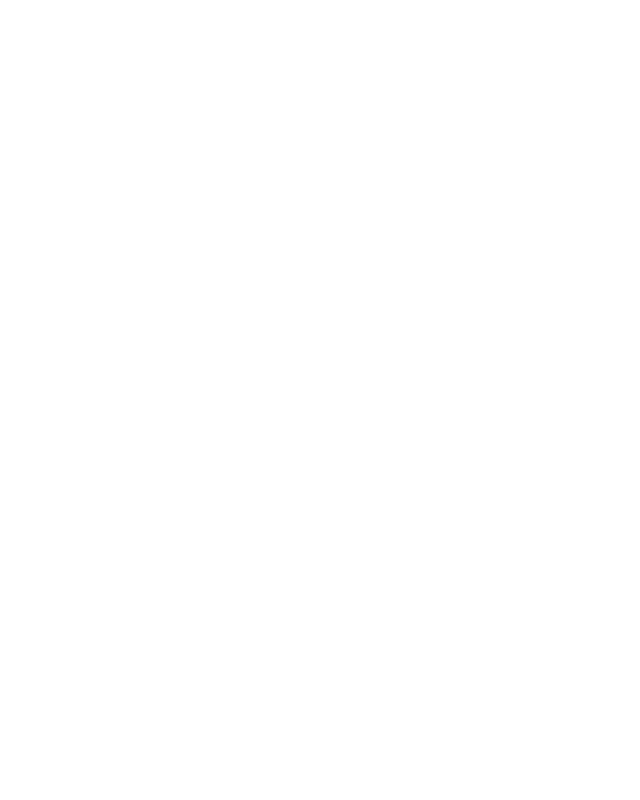
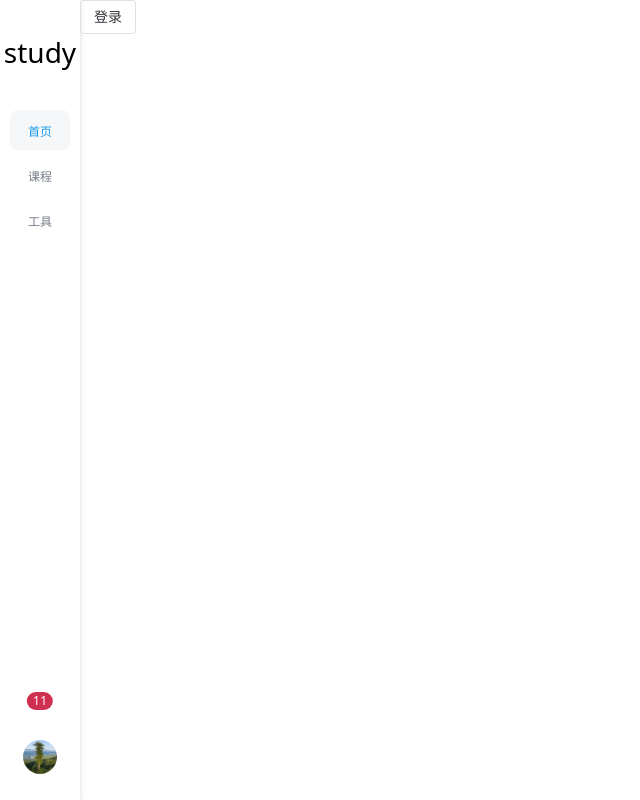
Before and after one commit to Runningsnails12/LearningAssistance, a Vue app: page /home in a window 1280 px wide. Before the commit this address had no page. Shown: the whole page, without its empty margins (0-640 px from the left). Built offline with nearby package versions, Linux system fonts and the light colour scheme; a small style sheet from the web is missing.

Commit message:
feat: add NavBar

```diff
--- a/src/App.vue
+++ b/src/App.vue
@@ -17,11 +17,4 @@
 
 <style lang="scss">
 @import './assets/root.scss';
-#app {
-  font-family: Avenir, Helvetica, Arial, sans-serif;
-  -webkit-font-smoothing: antialiased;
-  -moz-osx-font-smoothing: grayscale;
-  text-align: center;
-  color: var(--text-blue);
-}
 </style>
--- a/src/assets/root.scss
+++ b/src/assets/root.scss
@@ -1,9 +1,13 @@
 :root {
   //基本样式
+  --bg-white: #fff;
   --bg-grey: #F6F7F9;
   --text-blue: #1B9AEE;
   --text-grey: #808080;
   --line-grey: #BBBBBB;
+
+  //导航栏
+  --nav-text-black: #777c88;
 
   //学生端作业列表
   --hw-bg: #ECECEC;
--- /dev/null
+++ b/src/components/NavBar.vue
@@ -0,0 +1,181 @@
+<template>
+  <div class="container">
+    <div class="logo">
+      study
+    </div>
+    <section class="nav">
+      <div class="nav_details">
+        <router-link
+          v-for="item in navData"
+          :key="item.id"
+          class="nav_item_a"
+          :class="[item.id === $route.meta.id ? 'active' : '']"
+          :to="item.path"
+        >
+          <div class="nav_item">
+            <i
+              :class="item.icon"
+              class="nav_icon"
+            />
+            <span class="nav_title">{{ item.title }}</span>
+          </div>
+        </router-link>
+      </div>
+    </section>
+    <section class="tools">
+      <div class="tool">
+        <i class="iconfont icon-sousuo" />
+      </div>
+      <div class="tool">
+        <n-badge
+          :value="11"
+          :max="99"
+        >
+          <i class="iconfont icon-xiaoxizhongxin" />
+        </n-badge>
+      </div>
+    </section>
+    <section class="avatar">
+      <img
+        src="/img/avatar.jpg"
+        alt="头像"
+        class="avatar_img"
+      >
+    </section>
+  </div>
+</template>
+<script setup lang="ts">
+import { reactive } from 'vue'
+import { NBadge } from 'naive-ui'
+
+interface NavItem {
+  id: number;
+  title: string;
+  icon: string;
+  path: string;
+}
+const navData = reactive<Array<NavItem>>([
+  {
+    id: 0,
+    title: '首页',
+    icon: 'iconfont icon-shouye',
+    path: '/home',
+  },
+  {
+    id: 1,
+    title: '课程',
+    icon: 'iconfont icon-kecheng',
+    path: '/course',
+  },
+  {
+    id: 2,
+    title: '工具',
+    icon: 'iconfont icon-gongju-',
+    path: '/tool',
+  },
+])
+</script>
+<style lang="scss" scoped>
+.hover_bg {
+  background-color: var(--bg-grey);
+}
+.container {
+  width: 80px;
+  height: 100vh;
+  display: flex;
+  flex-direction: column;
+  background-color: var(--bg-white);
+  box-shadow: 0 1px 5px 0 rgb(57 66 60 / 20%);
+  .logo {
+    flex: 0 0 auto;
+    padding: 30px 0;
+    text-align: center;
+    font-size: 28px;
+  }
+  .nav {
+    display: flex;
+    height: 100%;
+    flex: 1 1 auto;
+    flex-direction: column;
+    justify-content: center;
+    align-items: center;
+    .icon {
+      width: 24px;
+      height: 24px;
+      color: var(--text-blue);
+    }
+    .nav_details {
+      height: 100%;
+      overflow: hidden;
+      .nav_item_a {
+        margin: 5px 0;
+        display: flex;
+        color: var(--nav-text-black);
+        flex-direction: column;
+        justify-content: center;
+        align-items: center;
+        text-decoration: none;
+        border-radius: 8px;
+        &.active {
+          color: var(--text-blue);
+          background-color: var(--bg-grey);
+        }
+        &:hover {
+          @extend .hover_bg;
+        }
+        .nav_item {
+          display: flex;
+          margin: 12px 18px 9px;
+          flex-direction: column;
+          justify-content: center;
+          align-items: center;
+          .nav_icon {
+            font-size: 20px;
+            line-height: 20px;
+          }
+          .nav_title {
+            font-size: 12px;
+            user-select: none;
+            white-space: nowrap;
+            overflow: hidden;
+            text-overflow: ellipsis;
+          }
+        }
+      }
+    }
+  }
+  .tools {
+    display: flex;
+    flex: 0 0 auto;
+    flex-direction: column;
+    align-items: center;
+    .tool {
+      display: flex;
+      align-items: center;
+      justify-content: center;
+      width: 60px;
+      height: 44px;
+      border-radius: 8px;
+      overflow: hidden;
+      cursor: pointer;
+      &:hover {
+        @extend .hover_bg;
+      }
+      .iconfont {
+        font-size: 20px;
+        color: var(--nav-text-black);
+      }
+    }
+  }
+  .avatar {
+    margin: 20px 0;
+    text-align: center;
+    .avatar_img {
+      width: 34px;
+      height: 34px;
+      border-radius: 100%;
+      cursor: pointer;
+    }
+  }
+}
+</style>
--- /dev/null
+++ b/src/pages/CoursePage.vue
@@ -0,0 +1,5 @@
+<template>
+  <div>course</div>
+</template>
+<script setup lang="ts"></script>
+<style lang="scss"></style>
--- /dev/null
+++ b/src/pages/MainPage.vue
@@ -0,0 +1,17 @@
+<template>
+  <NavBar class="nav_bar" />
+  <div class="main_content">
+    <router-view />
+  </div>
+</template>
+<script setup lang="ts">
+import NavBar from '../components/NavBar.vue'
+</script>
+<style lang="scss" scoped>
+.nav_bar {
+  position: fixed;
+}
+.main_content {
+  margin-left: 80px;
+}
+</style>
--- /dev/null
+++ b/src/pages/ToolPage.vue
@@ -0,0 +1,5 @@
+<template>
+  <div>tool</div>
+</template>
+<script setup lang="ts"></script>
+<style lang="scss"></style>
--- a/src/router/index.ts
+++ b/src/router/index.ts
@@ -1,14 +1,42 @@
 import { createRouter, createWebHistory, RouteRecordRaw } from 'vue-router'
 import {
+  MainPage,
   LoginPage,
-  HomePage
+  HomePage,
+  CoursePage,
+  ToolPage
 } from '../pages'
 
 const routes: RouteRecordRaw[] = [
   {
-    name: 'home',
+    name: 'main',
     path: '/',
-    component: HomePage
+    component: MainPage,
+    redirect: { name: 'home' },
+    children: [
+      {
+        name: 'home',
+        path: '/home',
+        component: HomePage,
+        meta: {
+          id:0
+        }
+      },{
+        name: 'course',
+        path: '/course',
+        component: CoursePage,
+        meta: {
+          id:1
+        }
+      },{
+        name: 'tool',
+        path: '/tool',
+        component: ToolPage,
+        meta: {
+          id:2
+        }
+      },
+    ]
   },
   {
     name: 'login',
```
Also changed, not shown: src/pages/index.ts (+8 -2 lines), public/img/avatar.jpg (added).
